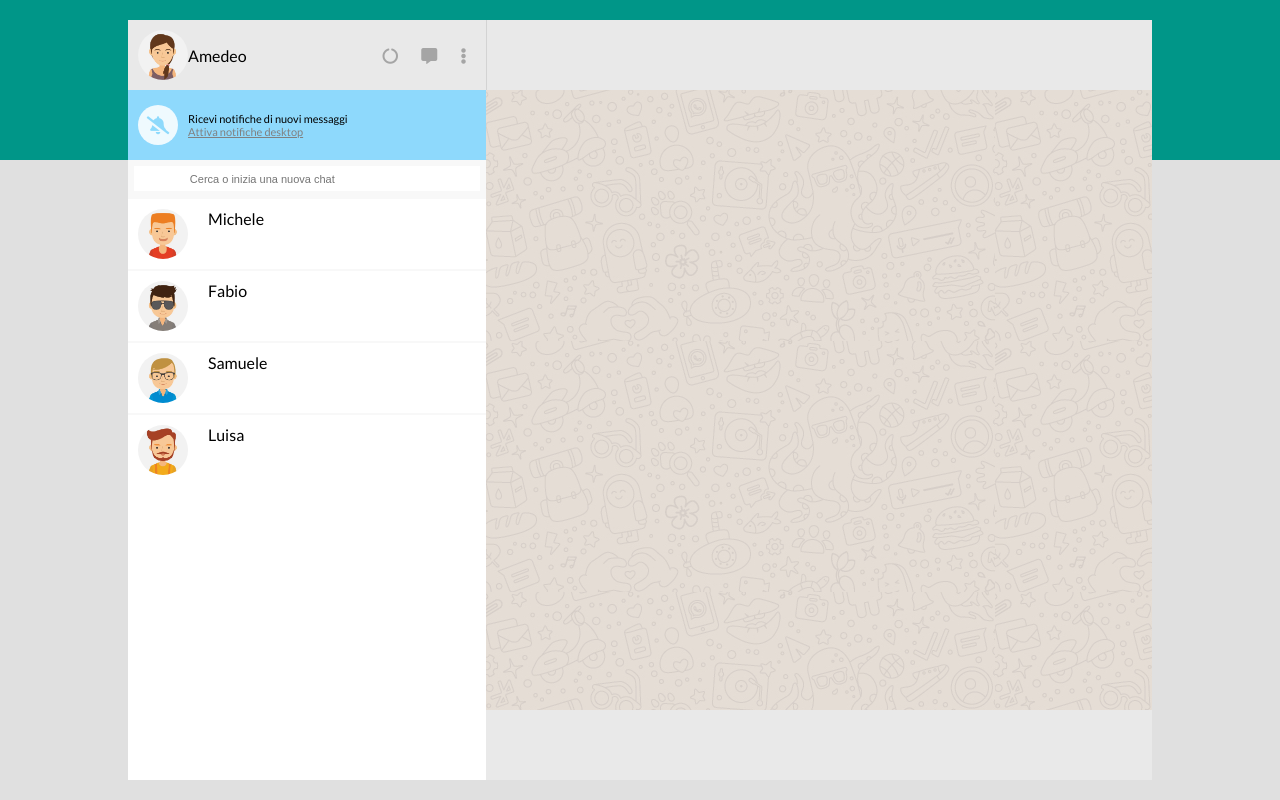
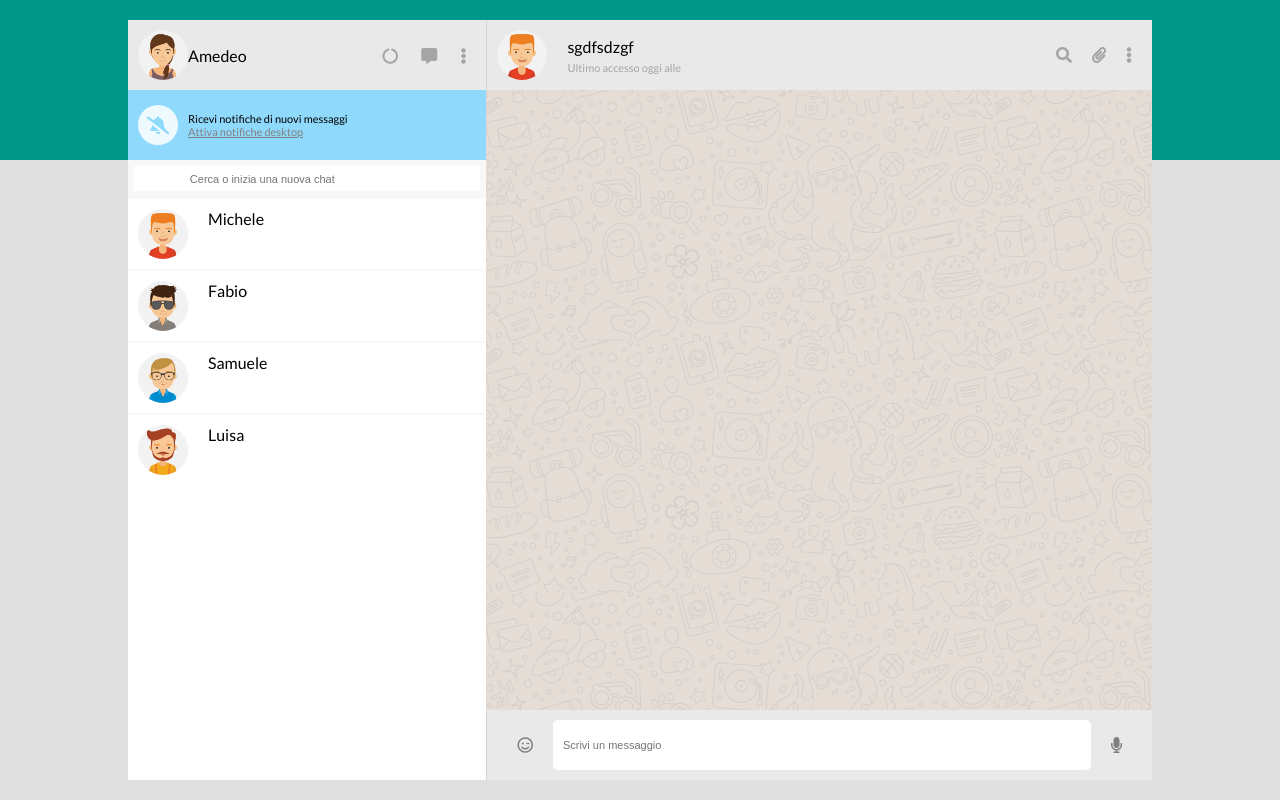
Before and after one commit to amedeo-pasanisi/vue-boolzapp, a plain HTML site: page index.html in a window 1280 px wide. Drawn offline with nearby package versions, Linux system fonts and the light colour scheme.

Commit message:
grafica colonna destra

```diff
--- a/css/style.css
+++ b/css/style.css
@@ -4,6 +4,7 @@
     box-sizing: border-box;
 }
 
+/* GENERALE */
 body {
     font-family: "lato", sans-serif;
 }
@@ -29,15 +30,16 @@ img {
     width: 80%;
     height: 100%;
     margin: auto;
-    background-color: red;
 }
 
+/* PARTE SINISTRA */
 .column-sx {
     float: left;
     width: 35%;
     height: 100%;
 }
 
+    /* inizio sezione USER-BAR */
     .user-bar {
         display: flex;
         justify-content: space-between;
@@ -47,16 +49,17 @@ img {
         background-color: #e9e9e9;
     }
 
-.user-bar-dx i {
-    color: rgb(165, 165, 165);
-    margin: 0 10px;
-}
-
         .user-bar-sx{
             display: flex;
             align-items: center;
         }
 
+        .user-bar-dx i {
+            color: rgb(165, 165, 165);
+            margin: 0 10px;
+        }
+    /* fine sezione USER-BAR */
+    /* inizio sezione NOTIFICATIONS */
     .notifications {
         display: flex;
         align-items: center;
@@ -82,7 +85,8 @@ img {
         .notifications a {
             color: gray;
         }
-
+    /* inizio sezione NOTIFICATIONS */
+    /* inizio sezione SEARCHBAR-CONTAINER */
     .searchbar-container {
         padding: 6px;
         background-color: #f8f8f8;
@@ -95,14 +99,12 @@ img {
             height: 25px;
             border: none;
         }
-
+    /* fine sezione SEARCHBAR-CONTAINER */
+    /* inizio sezione CONTACTS-CONTAINER */
     .contacts-container {
         height: calc(100% - 177px);
         background-color: white;
-}
-
-.contact .name {
-    margin-left: 20px;
+        overflow-y: scroll;
     }
 
         .contact {
@@ -111,25 +113,84 @@ img {
             border-top: 2px solid #f8f8f8;
         }
 
+        .contact .text {
+            margin-left: 20px;
+        }
+    /* fine sezione CONTACTS-CONTAINER */
+/* FINE PARTE SINISTRA */
+
+/* PARTE DESTRA */
+.column-dx {
+    float: right;
+    width: 65%;
+    height: 100%;
+}
+
+    /* inizio sezione CONTACT-BAR */
     .contact-bar {
+        display: flex;
+        justify-content: space-between;
+        padding: 10px;
         height: 70px;
         background-color: #e9e9e9;
         border-left: 1px solid lightgray;
     }
 
+        .contact-bar-sx {
+            display: flex;
+            align-items: center;
+        }
+
+            .contact-bar-sx .text {
+                margin-left: 20px;
+            }
+
+            .contact-bar-sx .text .acces {
+                margin-top: 5px;
+                color: rgb(165, 165, 165);
+                font-size: 11px;
+            }
+
+        .contact-bar-dx {
+            display: flex;
+            align-items: center;
+        }
+
+            .contact-bar-dx i {
+                color: rgb(165, 165, 165);
+                margin: 0 10px;
+            }
+    /* fine sezione CONTACT-BAR */
+    /* inizio sezione CHAT-CONTAINER */
     .chat-container {
         height: calc(100% - 140px);
         background-image: url(../img/mine.jpg);
+        overflow-y: scroll;
+    }
+    /* fine sezione CHAT-CONTAINER */
+    /* inizio sezione TYPE-BAR-CONTAINER */
+    .type-bar-container {
+        display: flex;
+        justify-content: space-between;
+        align-items: center;
+        height: 70px;
+        padding: 10px 30px;
+        background-color: #e9e9e9;
+        border-left: 1px solid lightgray;
     }
 
         .type-bar {
-    height: 70px;
-    background-color: #e9e9e9;
+            font-size: 11px;
+            padding-left: 10px;
+            width: 100%;
+            height: 100%;
+            border-radius: 5px;
+            border: none;
+            margin: 0 20px;
         }
 
-.column-dx {
-    float: right;
-    width: 65%;
-    height: 100%;
-    background-color: lightgreen;
+        .type-bar-container i {
+            color: gray;
         }
+    /* inizio sezione TYPE-BAR-CONTAINER */
+/* FINE PARTE DESTRA */
--- a/index.html
+++ b/index.html
@@ -36,17 +36,38 @@
                 <section class="searchbar-container">
                     <input type="text" name="" class="searchbar" placeholder="               Cerca o inizia una nuova chat">
                 </section>
-                <section class="contacts-container">
-                    <div v-for="contact in contacts" class="contact">
+                <ul class="contacts-container">
+                    <li v-for="contact in contacts" class="contact">
                         <img :src="createImg (contact)" alt="">
-                        <span class="name">{{ contact.name }}</span>
+                        <span class="text">{{ contact.name }}</span>
+                    </li>
+                </ul>
+            </div>
+            <div class="column-dx">
+                <section class="contact-bar">
+                    <div class="contact-bar-sx">
+                        <img src="img/avatar_1.jpg" alt="">
+                        <div class="text">
+                            <div class="name">
+                                sgdfsdzgf
+                            </div>
+                            <div class="acces">
+                                Ultimo accesso oggi alle
+                            </div>
+                        </div>
+                    </div>
+                    <div class="contact-bar-dx">
+                        <i class="fas fa-search"></i>
+                        <i class="fas fa-paperclip"></i>
+                        <i class="fas fa-ellipsis-v"></i>
                     </div>
                 </section>
-            </div>
-            <div class="column-dx">
-                <section class="contact-bar"></section>
                 <section class="chat-container"></section>
-                <section class="type-bar"></section>
+                <section class="type-bar-container">
+                    <i class="far fa-smile-wink"></i>
+                    <input type="text" class="type-bar" placeholder="Scrivi un messaggio">
+                    <i class="fas fa-microphone"></i>
+                </section>
             </div>
         </div>
     </div>
--- a/js/main.js
+++ b/js/main.js
@@ -4,10 +4,6 @@ const app = new Vue (
     {
         el: "#root",
         data: {
-            // name: 'Michele',
-            // avatar: '_1',
-            // visible: true,
-            // messages: [
             contacts: [
                 {
                     name: 'Michele',
```
Lines whose indentation alone changed are shown as unchanged.
